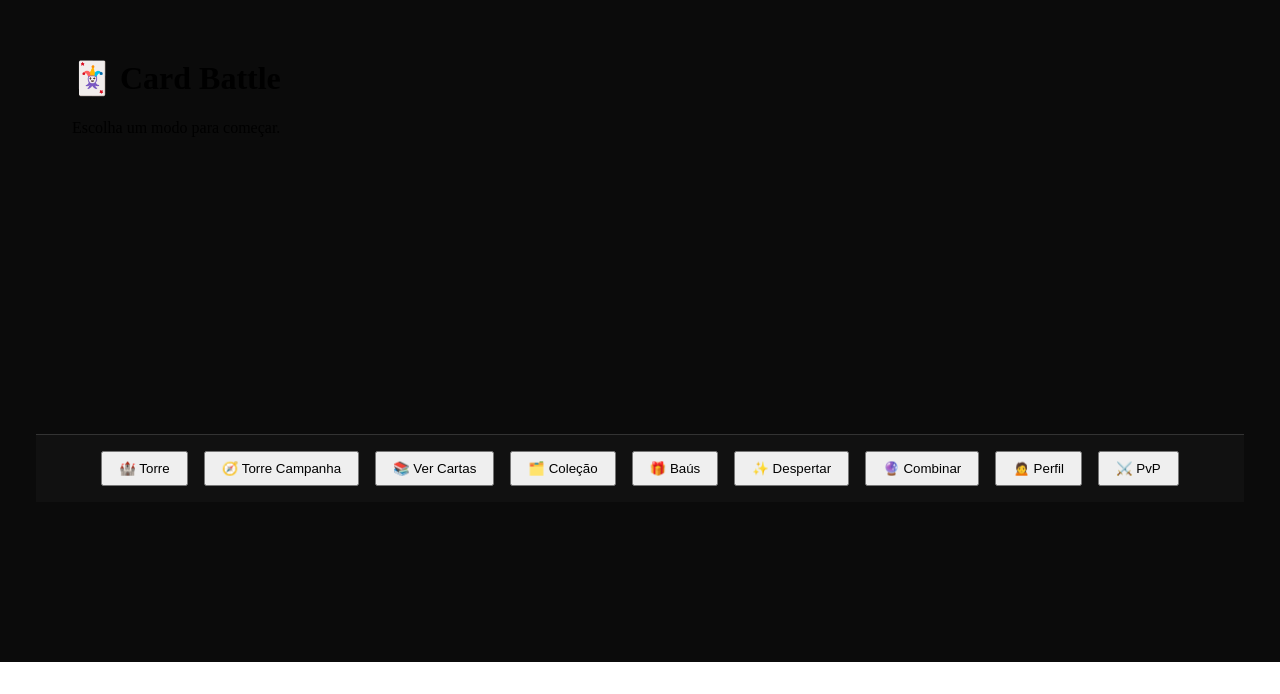
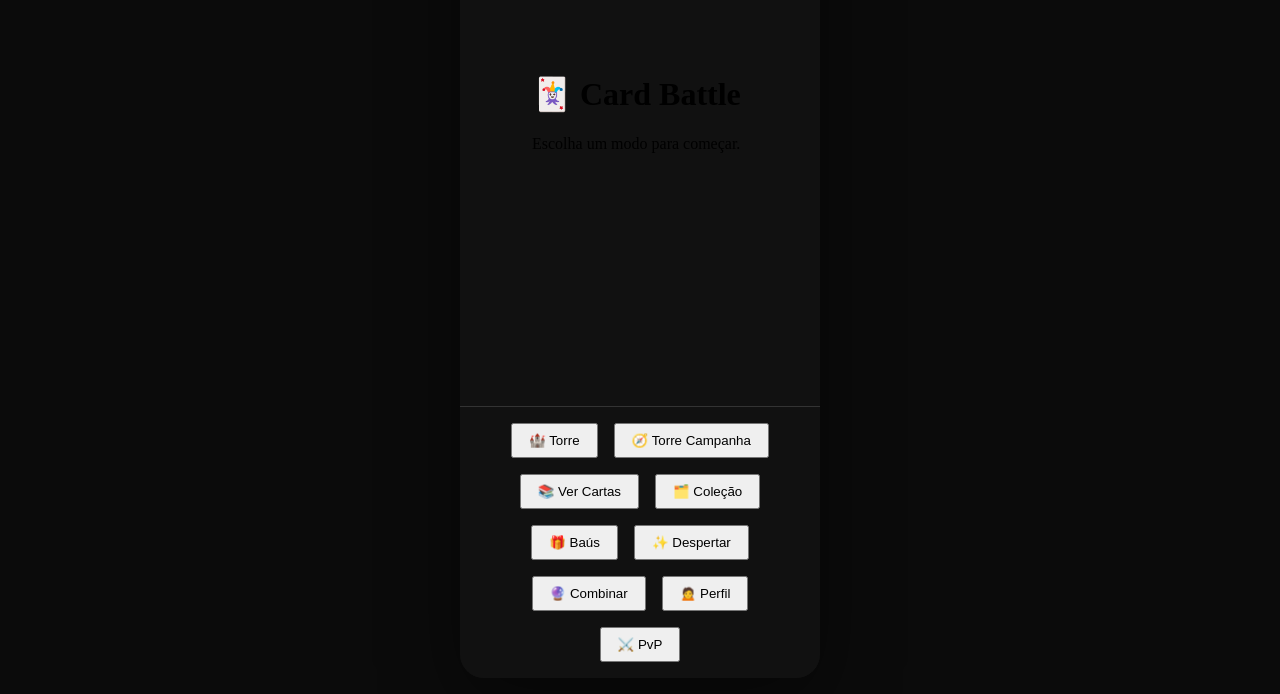
Before and after one commit to claudiojvargas/cardgame, a React (Vite) app: page / in a window 1280 px wide. Shown: the part 138-832 px from the top of the page. Before the commit the page ends 800 px from the top, so only its background shows below. Built offline with nearby package versions, Linux system fonts and the light colour scheme.

Commit message:
Restore framed artboard layout

```diff
--- a/frontend/App.tsx
+++ b/frontend/App.tsx
@@ -74,13 +74,37 @@ function App() {
         style={{
           minHeight: "100vh",
           display: "flex",
+          alignItems: "center",
+          justifyContent: "center",
+          padding: "var(--space-2)",
+          background: "#0b0b0b",
+        }}
+      >
+        <div
+          style={{
+            width: "min(var(--ui-artboard-width), 100vw, calc(100vh * 9 / 20))",
+            maxHeight: "min(var(--ui-artboard-height), 100vh)",
+            aspectRatio: "9 / 20",
+            background: "#111",
+            borderRadius: 24,
+            boxShadow: "0 24px 80px rgba(0,0,0,0.45)",
+            overflow: "hidden",
+            display: "flex",
+            flexDirection: "column",
+          }}
+        >
+          <div
+            style={{
+              flex: 1,
+              display: "flex",
               flexDirection: "column",
               padding: "var(--safe-top) var(--safe-side) var(--safe-bottom)",
               boxSizing: "border-box",
-          background: "#0b0b0b",
+              overflow: "hidden",
             }}
           >
             <div style={{ flex: 1, overflow: "hidden" }}>{content}</div>
+          </div>
           <nav
             style={{
               borderTop: "1px solid #333",
@@ -175,6 +199,7 @@ function App() {
             </button>
           </nav>
         </div>
+      </div>
     </GameProvider>
   );
 }
```
Lines whose indentation alone changed are shown as unchanged.
